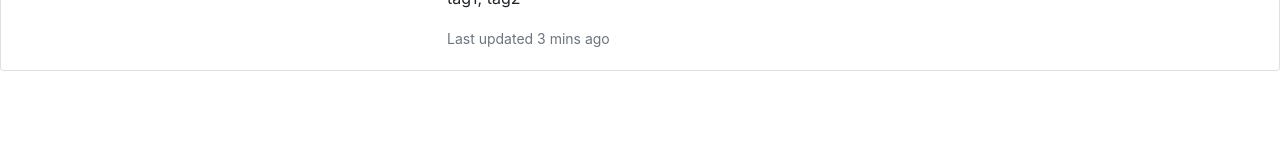
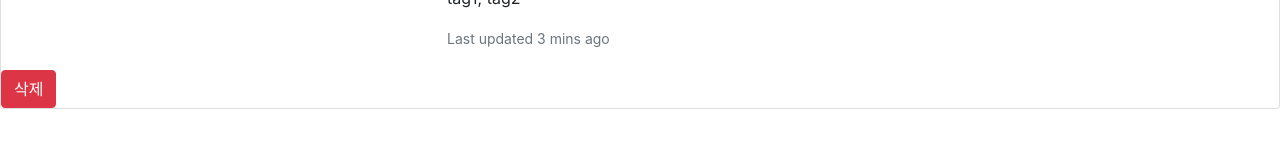
Before and after one commit to Project-What-If/what-if-frontend, a React (Create React App) app: page / in a window 1280 px wide. Shown: the part 453-600 px from the top of the page. Built offline with nearby package versions, Linux system fonts and the light colour scheme.

Commit message:
Add: Delete

```diff
--- a/src/App.js
+++ b/src/App.js
@@ -18,10 +18,13 @@ function App() {
         setRooms(rooms.concat({ id: nextId.current, ...data }));
         nextId.current += 1;
     };
+    const handleRemove = id => {
+        setRooms(rooms.filter(room => room.id !== id));
+    };
     return (
         <div>
             <RoomForm onCreate={handleCreate} />
-            <RoomInfoList data={rooms} />
+            <RoomInfoList data={rooms} onRemove={handleRemove} />
         </div>
     );
 }
--- a/src/components/RoomInfo.js
+++ b/src/components/RoomInfo.js
@@ -4,6 +4,10 @@ import 'bootstrap/dist/css/bootstrap.css';
 function RoomInfo(props) {
     const style = {
         'max-width': '540px',
+    };
+    const handleRemove = () => {
+        const { room, onRemove } = props;
+        onRemove(room.id);
     };
     const { title, content, image, imageURL, tag, id } = props.room;
     return (
@@ -24,10 +28,10 @@ function RoomInfo(props) {
                 </div>
                 {/* <button onClick={this.handleToggleEdit} className="btn btn-warning">
                     수정
+                </button> */}
+                <button onClick={handleRemove} className="btn btn-danger">
+                    삭제
                 </button>
-                <button onClick={this.handleRemove} className="btn btn-danger">
-                    삭제
-                </button> */}
             </div>
         </div>
     );
```
